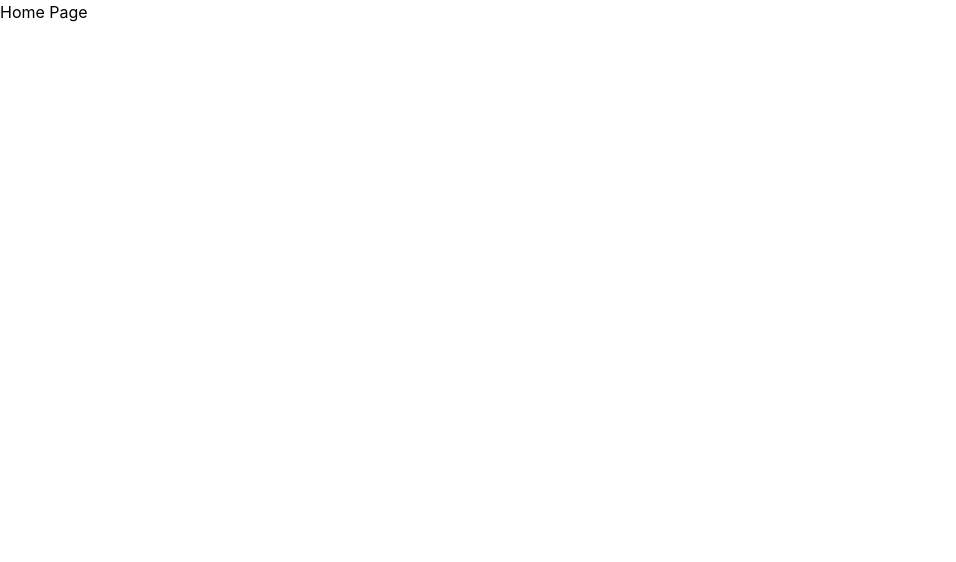
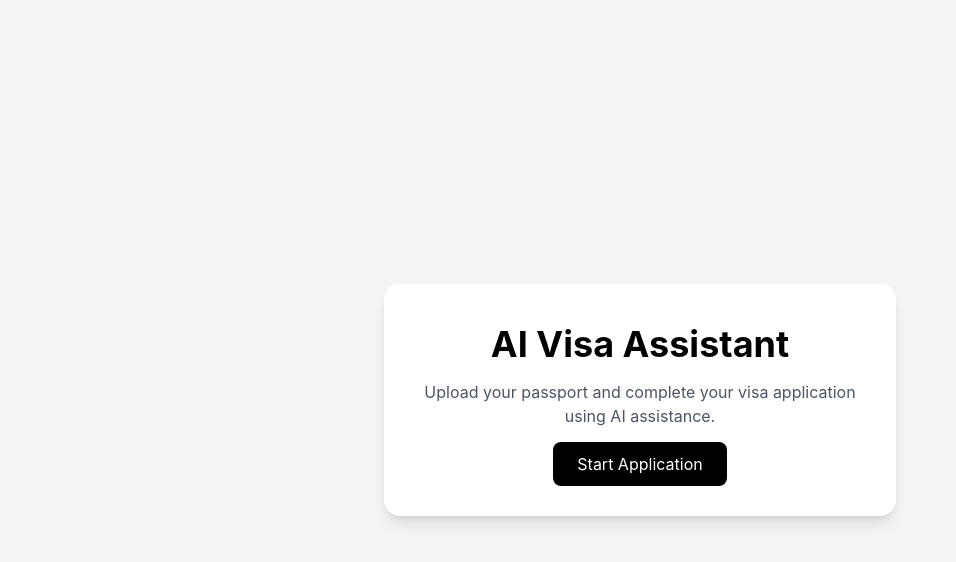
Before and after one commit to devR1shabh/VisaForm, a React (Vite) app in the folder client/: page / in a window 1280 px wide. Shown: the top 562 px of the page, without its empty margins (0-956 px from the left). Built offline with nearby package versions, Linux system fonts and the light colour scheme.

Commit message:
Created Landing Page UI

```diff
--- a/client/src/pages/Home.jsx
+++ b/client/src/pages/Home.jsx
@@ -1,5 +1,26 @@
+import { Link } from "react-router-dom";
+
 function Home() {
-  return <h1>Home Page</h1>;
+  return (
+    <div className="min-h-screen bg-gray-100 flex items-center justify-center">
+      <div className="bg-white p-10 rounded-2xl shadow-lg text-center max-w-lg">
+        <h1 className="text-4xl font-bold mb-4">
+          AI Visa Assistant
+        </h1>
+
+        <p className="text-gray-600 mb-6">
+          Upload your passport and complete your visa application using AI assistance.
+        </p>
+
+        <Link
+          to="/upload"
+          className="bg-black text-white px-6 py-3 rounded-lg hover:bg-gray-800"
+        >
+          Start Application
+        </Link>
+      </div>
+    </div>
+  );
 }
 
 export default Home;
```
